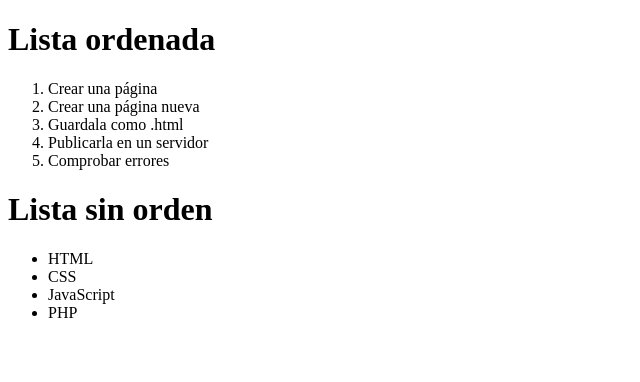
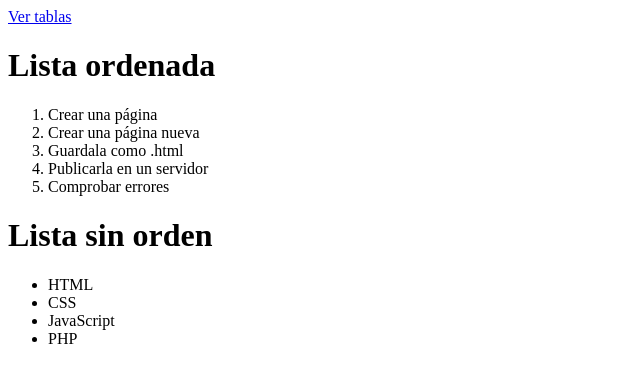
Before and after one commit to HA4x/8.LISTA, a plain HTML site: page index.html in a window 1280 px wide. Shown: the whole page, without its empty margins (0-640 px from the left). Drawn offline with Linux system fonts and the light colour scheme.

Commit message:
LInks añadidos

```diff
--- a/index.html
+++ b/index.html
@@ -6,6 +6,7 @@
     <title>Listas</title>
 </head>
 <body>
+    <a href="tabla.html">Ver tablas</a>
     <h1>Lista ordenada</h1>
     <ol>
     <li>Crear una página</li>
```
Also changed, not shown: tabla.html (+1 -0 lines).
